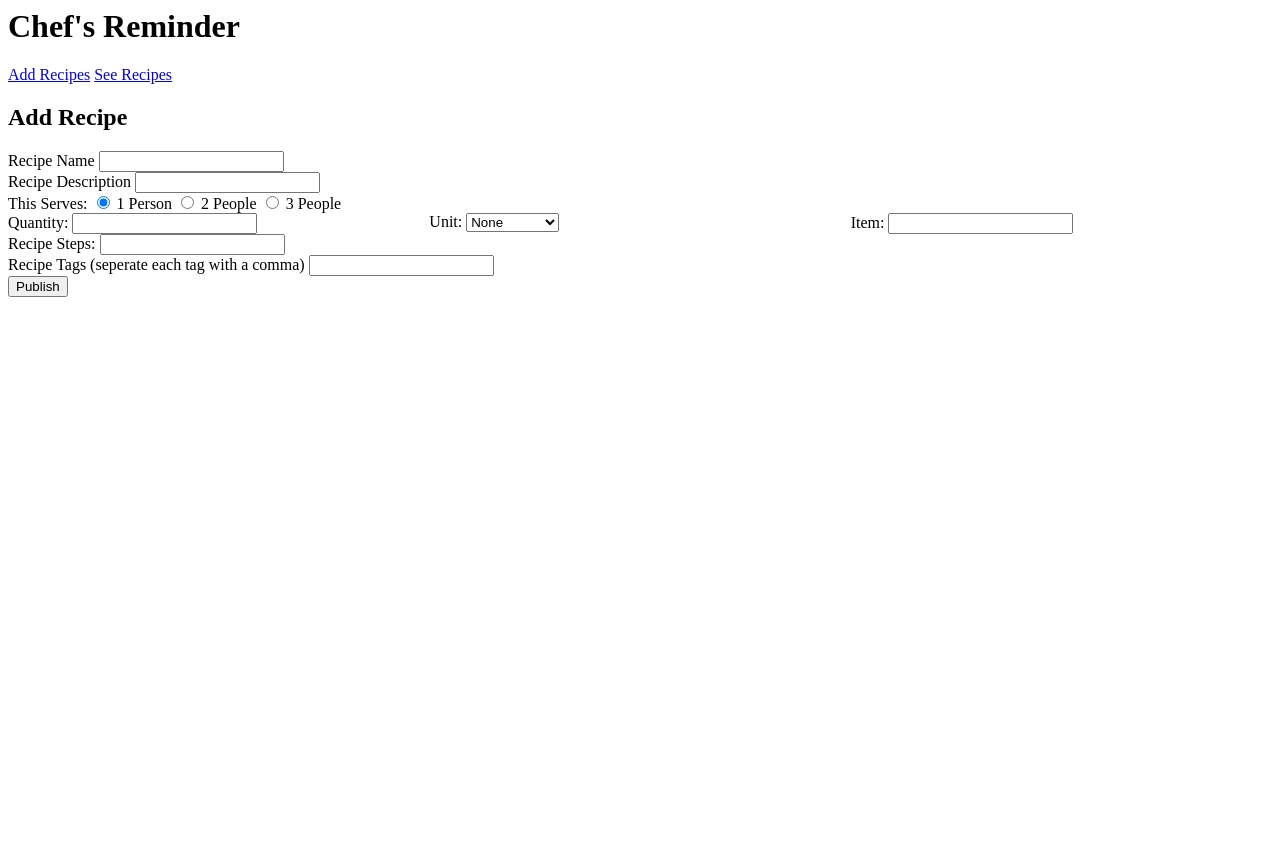
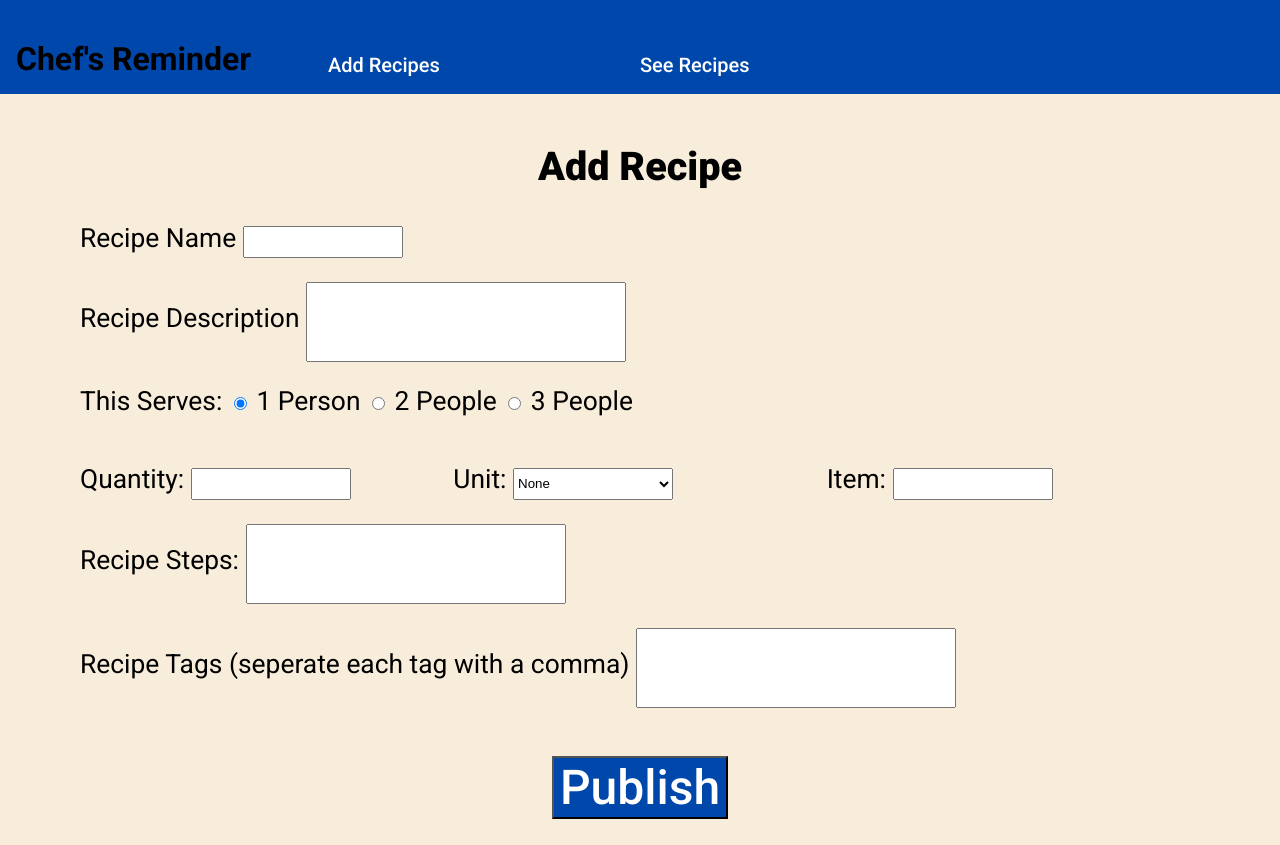
Before and after one commit to ItalianCannolis/IAT-352, a PHP site: page /test_html2.php in a window 1280 px wide. Before the commit the page ends 297 px from the top, so only its background shows below. Run offline with PHP 8.4, Linux system fonts and the light colour scheme.

Commit message:
Style Sheet updates including grid and flexbox

```diff
--- a/Nathan_Cerone/A1/CSS/style_sheet.css
+++ b/Nathan_Cerone/A1/CSS/style_sheet.css
@@ -1,9 +1,125 @@
+body{
+  font-family: Roboto;
+  margin: 0;
+
+  background-color: #f7edda;
+}
+
+
+a{
+  font-family: Roboto;
+  font-weight: 500;
+
+  text-decoration: none;
+  color: #FFFFFF;
+}
+
+section{
+  margin: 1rem;
+  padding-left: 4rem;
+  padding-right: 4rem;
+  font-size: 1.65rem;
+}
+h1{
+  font-weight: 700;
+}
+
+h2{
+  font-weight: 900;
+}
+
+h3{
+  font-weight: 500;
+}
+
+p{
+  font-weight: 400;
+  font-size: 1.5rem;
+}
+
+.recipetitle {
+
+
+  display: flex;
+  justify-content: space-evenly;
+  padding:0;
+
+}
+
+.recipetitle div{
+
+
+  padding:0;
+
+}
+
+.recipeform div{
+
+  padding-top: 1.5rem;
+}
+
+.submitbtn {
+
+  margin-top: 1.5rem;
+  font-family: Roboto;
+  font-size: 3rem;
+  font-weight: 500;
+  background-color: #0047AB;
+  color: #FFFFFF;
+}
+
+.submitdiv{
+  display: flex;
+  justify-content: space-evenly;
+  padding:0;
+}
+
+.bigbox{
+
+  height: 5rem;
+  width: 20rem;
+}
+
+.thickbox{
+
+  height: 2rem;
+  width: 10rem;
+}
+
 .threeColumn {
+
     display: -ms-grid;
     display: grid;
     -ms-grid-columns: 1fr 1fr 1fr;
     grid-template-columns: 1fr 1fr 1fr;
+
+
   }
+
+.navbar {
+    display: -ms-grid;
+    display: grid;
+    -ms-grid-columns: 1fr 1fr 1fr 1fr;
+    grid-template-columns: 1fr 1fr 1fr 1fr;
+    padding: 1rem;
+    background-color: #0047AB;
+
+  }
+
+.navbar a{
+
+    padding-top: 2.3rem;
+    font-size: 1.25rem;
+
+}
+
+.navbar h1{
+  margin: 0rem;
+  padding-top:1.5rem;
+
+}
+
+
 
   /*
   .project {
```
